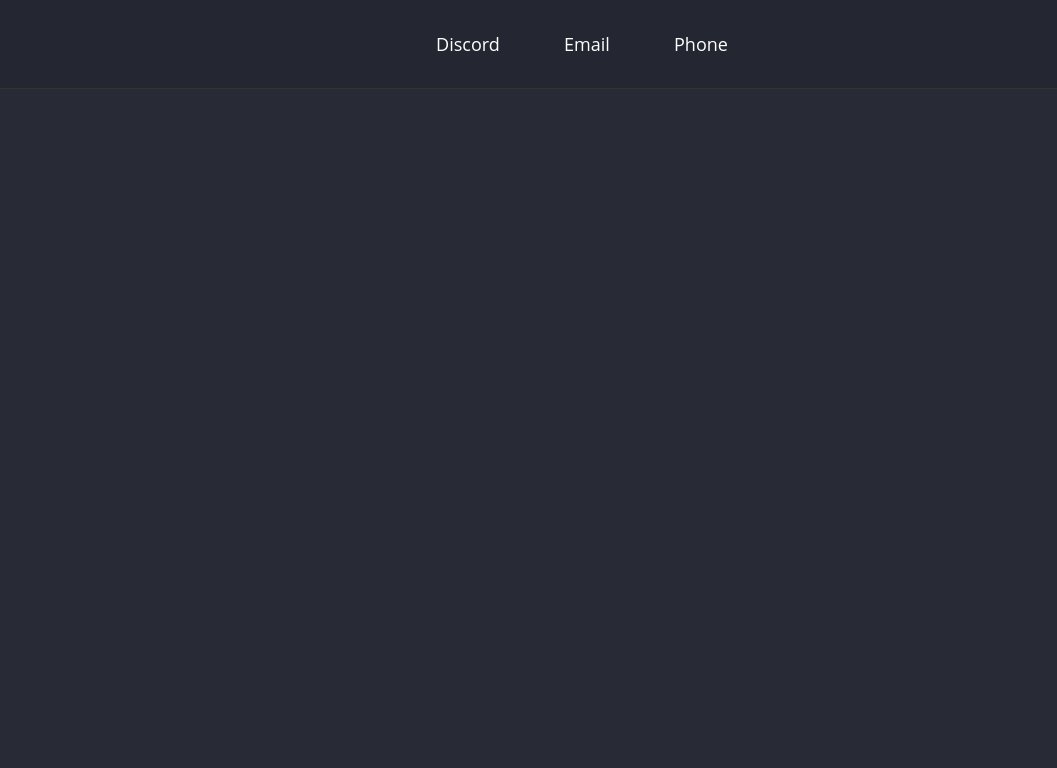
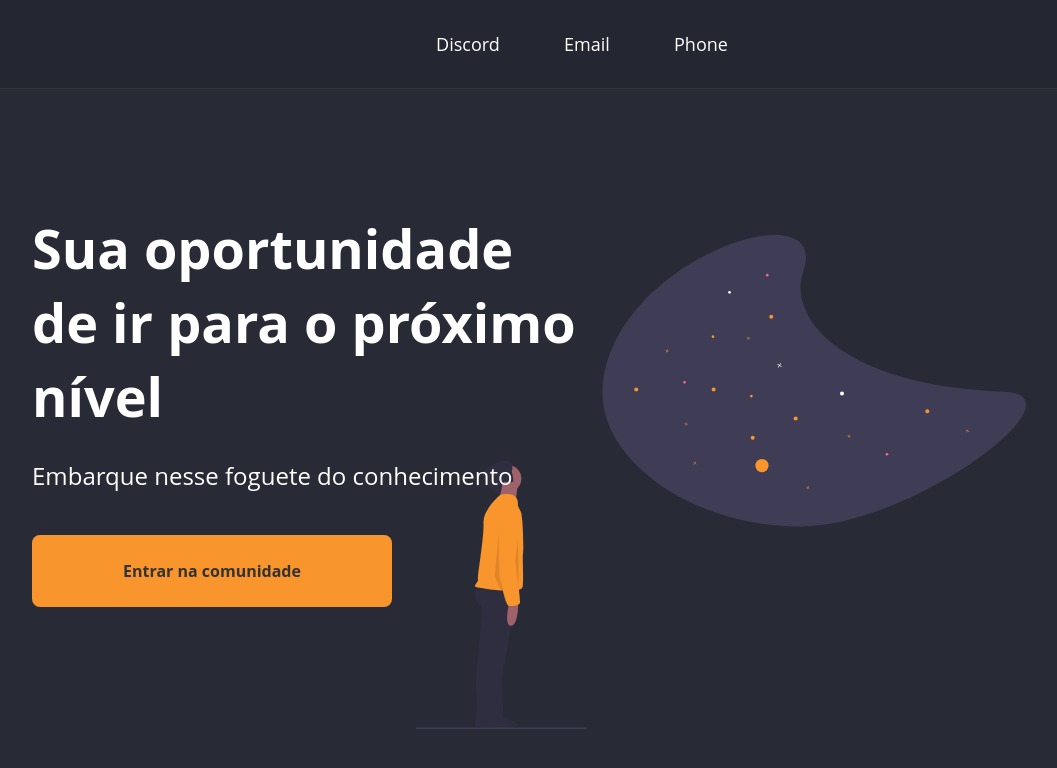
Before and after one commit to wellingtoncid/bootcamp-launchbase-challenges-02, a plain HTML site: page index.html in a window 1280 px wide. Shown: the whole page, without its empty margins (58-1115 px from the left). Drawn offline with Linux system fonts and the light colour scheme.

Commit message:
first html

```diff
--- a/index.html
+++ b/index.html
@@ -4,7 +4,7 @@
         <meta name="viewport" content="width=device-width, initial-scale=1.0">
         <title>LaunchBase Challenge 02-1</title>
         <link href="https://fonts.googleapis.com/css2?family=Roboto:wght@400;700&display=swap" rel="stylesheet">
-    <link rel="icon" href="asset/favicon.ico" type="image/x-icon" />
+        <link rel="icon" href="assets/favicon.ico" type="image/x-icon"/>
         <link rel="stylesheet" href="style.css">
     </head>
     <body>
@@ -21,5 +21,18 @@
 
         </header>
 
+        <main>
+            <div id="index">
+                <h1>Sua oportunidade de ir para o próximo nível</h1>
+
+                <p>Embarque nesse foguete do conhecimento</p>
+
+                <a href="http://discordapp.com/invite/gCRAFhc" target="_blank">
+
+                    <strong>Entrar na comunidade</strong>
+                </a>
+            </div>
+        </main>
+
     </body>
 </html>
--- a/style.css
+++ b/style.css
@@ -28,6 +28,64 @@ header div a {
 }
 
 header div a:hover {
-    color: #F8952D;
+    color:#F8952D;
     transition: color 500ms;
 }
+
+main {
+    height: 90vh;
+    background: url('/assets/counting_stars.svg') no-repeat;
+    background-position: 30vw bottom;
+    background-size: 610px;
+    width: 100%;
+    max-width: 1100px;
+    height: 80%;
+    margin: 0 auto;
+    display: flex;
+    flex-direction: column;
+}
+
+
+#index {
+    max-width: 560px;
+    flex: 1;
+    display: flex;
+    flex-direction: column;
+    justify-content: center;
+}
+
+
+#index h1 {
+    font-size: 54px;
+    color: white
+}
+
+#index p {
+    font-size: 24px;
+    line-height: 38px;
+    margin-top: 24px;
+    color: white
+}
+
+#index a {
+    width: 100%;
+    max-width: 360px;
+    height: 72px;
+    border-radius: 8px;
+    display: flex;
+    align-items: center;
+    margin-top: 40px;
+    background-color: #F8952D;
+    transition: 400ms;
+    text-decoration: none;
+}
+
+#index a:hover {
+    background-color: #2fb86e;
+}
+
+#index a strong {
+    flex: 1;
+    color: #333;
+    text-align: center;
+}
```
Also changed, not shown: assets/counting_stars.svg (added), assets/favicon.ico (renamed from asset/favicon.ico), 1 other file. Lines whose indentation alone changed are shown as unchanged.
